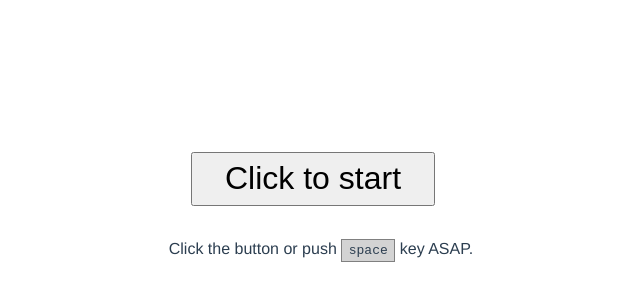
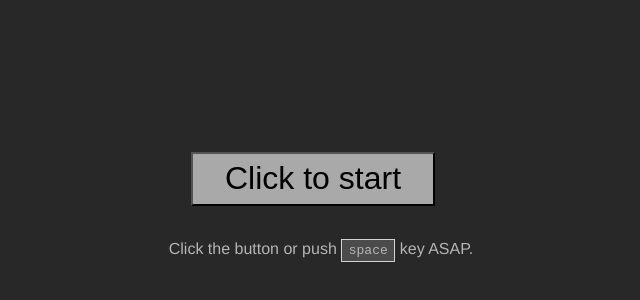
Before and after one commit to akiakaba/setsuna-no-sisisin, a Vue app: page / in a window 1280 px wide. Shown: the part 488-788 px from the top of the page, without its empty margins (327-967 px from the left). Built offline with nearby package versions, Linux system fonts and the light colour scheme.

Commit message:
wip color

```diff
--- a/src/App.vue
+++ b/src/App.vue
@@ -148,11 +148,14 @@ export default Vue.extend({
   padding: 0;
   margin: 0;
 }
+body {
+  background-color: rgb(40, 40, 40);
+  color: #b5b5b5;
+}
 #app {
   font-family: Avenir, Helvetica, Arial, sans-serif;
   -webkit-font-smoothing: antialiased;
   -moz-osx-font-smoothing: grayscale;
-  color: #2c3e50;
   text-align: center;
 }
 .shakin {
@@ -172,6 +175,7 @@ export default Vue.extend({
 }
 button {
   font-size: 2rem;
+  background-color: darkgrey;
   padding: 0.2em 1em;
 }
 .description {
@@ -180,8 +184,8 @@ button {
   padding: 0.5rem;
 }
 .keyname {
-  background-color: lightgray;
-  border: solid 1px gray;
+  background-color: rgb(75, 75, 75);
+  border: solid 1px lightgray;
   padding: 0.2em 0.5em;
 }
 .keyBindInput {
```
